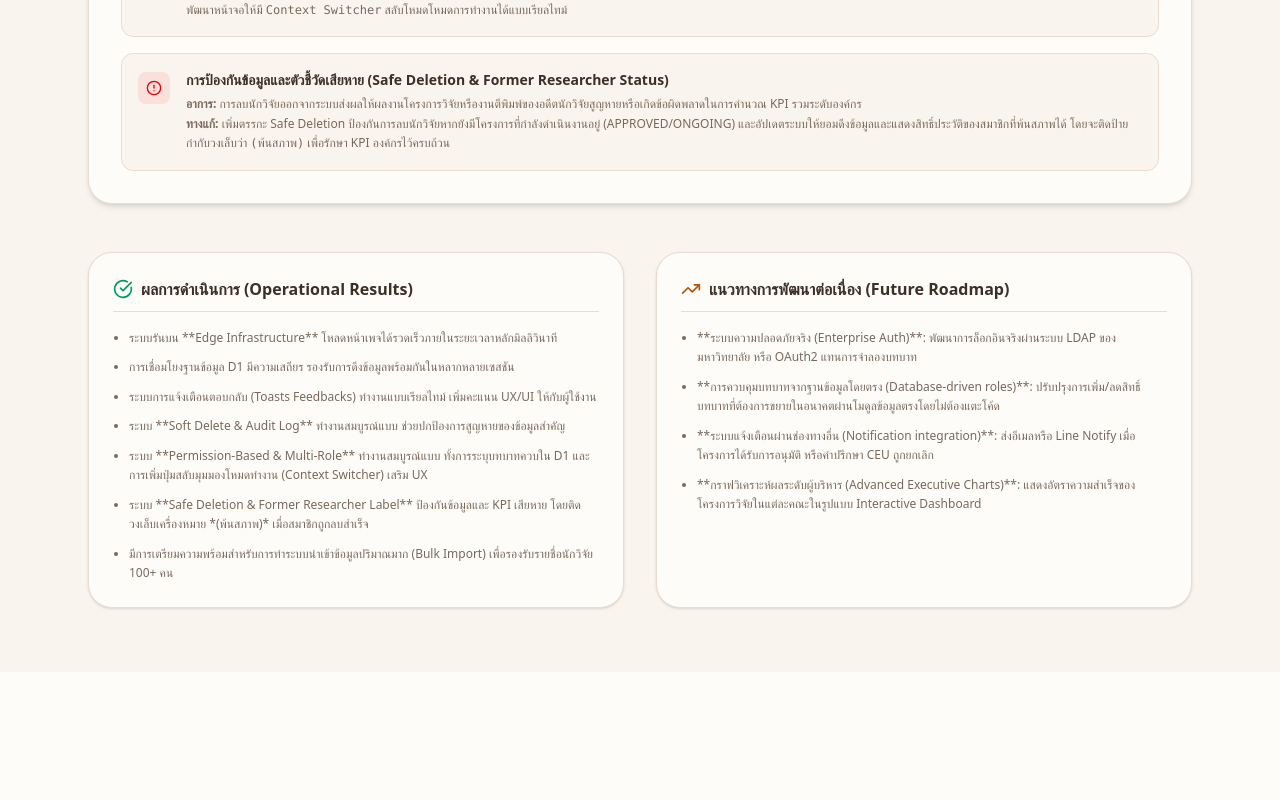
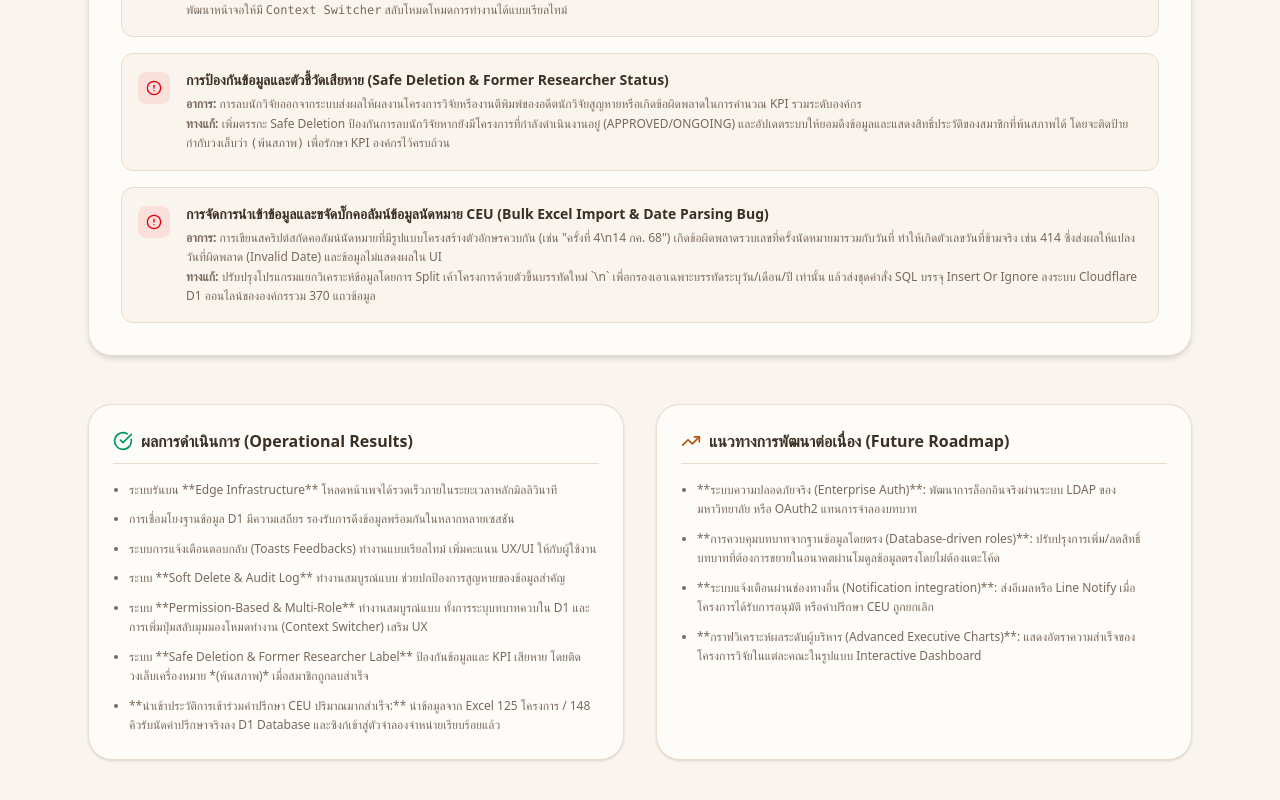
Before and after one commit to SolarXtr/iram-services, a Next.js app: page /about in a window 1280 px wide. Shown: the part 2371-3171 px from the top of the page. Before the commit the page ends 3043 px from the top, so only its background shows below. Built offline with nearby package versions, Linux system fonts and the light colour scheme.

Commit message:
Update Portfolio (About page) with details on bulk Excel import and date bug resolution

```diff
--- a/src/app/about/page.tsx
+++ b/src/app/about/page.tsx
@@ -315,6 +315,19 @@ export default function AboutProjectPage() {
               </div>
             </div>
 
+            <div className="p-4 bg-[#f9f5ee] rounded-xl border border-[#ebdccf] flex items-start gap-4">
+              <div className="bg-red-500/10 text-red-600 p-2 rounded-lg mt-0.5">
+                <AlertCircle className="h-4 w-4" />
+              </div>
+              <div>
+                <h4 className="text-sm font-bold text-[#3c2f25]">การจัดการนำเข้าข้อมูลและขจัดบั๊กคอลัมน์ข้อมูลนัดหมาย CEU (Bulk Excel Import & Date Parsing Bug)</h4>
+                <p className="text-xs text-[#7a685c] mt-1 leading-relaxed">
+                  <strong>อาการ:</strong> การเขียนสคริปต์สกัดคอลัมน์นัดหมายที่มีรูปแบบโครงสร้างตัวอักษรควบกัน (เช่น "ครั้งที่ 4\n14 กค. 68") เกิดข้อผิดพลาดรวบเลขที่ครั้งนัดหมายมารวมกับวันที่ ทำให้เกิดตัวเลขวันที่ข้ามจริง เช่น 414 ซึ่งส่งผลให้แปลงวันที่ผิดพลาด (Invalid Date) และข้อมูลไม่แสดงผลใน UI
+                  <br /><strong>ทางแก้:</strong> ปรับปรุงโปรแกรมแยกวิเคราะห์ข้อมูลโดยการ Split เค้าโครงการด้วยตัวขึ้นบรรทัดใหม่ `\n` เพื่อกรองเอาเฉพาะบรรทัดระบุวัน/เดือน/ปี เท่านั้น แล้วส่งชุดคำสั่ง SQL บรรจุ Insert Or Ignore ลงระบบ Cloudflare D1 ออนไลน์ขององค์กรรวม 370 แถวข้อมูล
+                </p>
+              </div>
+            </div>
+
           </div>
         </section>
 
@@ -334,7 +347,7 @@ export default function AboutProjectPage() {
               <li>ระบบ **Soft Delete & Audit Log** ทำงานสมบูรณ์แบบ ช่วยปกป้องการสูญหายของข้อมูลสำคัญ</li>
               <li>ระบบ **Permission-Based & Multi-Role** ทำงานสมบูรณ์แบบ ทั้งการระบุบทบาทควบใน D1 และการเพิ่มปุ่มสลับมุมมองโหมดทำงาน (Context Switcher) เสริม UX</li>
               <li>ระบบ **Safe Deletion & Former Researcher Label** ป้องกันข้อมูลและ KPI เสียหาย โดยติดวงเล็บเครื่องหมาย *(พ้นสภาพ)* เมื่อสมาชิกถูกลบสำเร็จ</li>
-              <li>มีการเตรียมความพร้อมสำหรับการทำระบบนำเข้าข้อมูลปริมาณมาก (Bulk Import) เพื่อรองรับรายชื่อนักวิจัย 100+ คน</li>
+              <li>**นำเข้าประวัติการเข้าร่วมคำปรึกษา CEU ปริมาณมากสำเร็จ:** นำข้อมูลจาก Excel 125 โครงการ / 148 คิวรับนัดคำปรึกษาจริงลง D1 Database และซิงก์เข้าสู่ตัวจำลองจำหน่ายเรียบร้อยแล้ว</li>
             </ul>
           </div>
 
```
